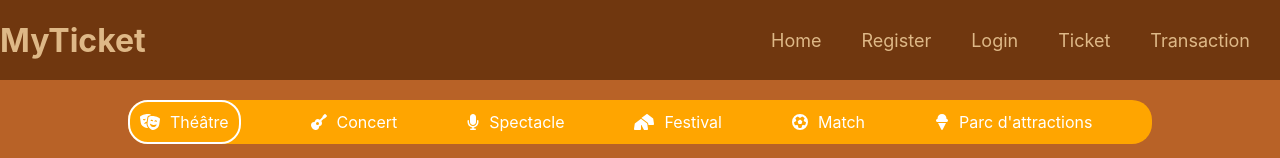
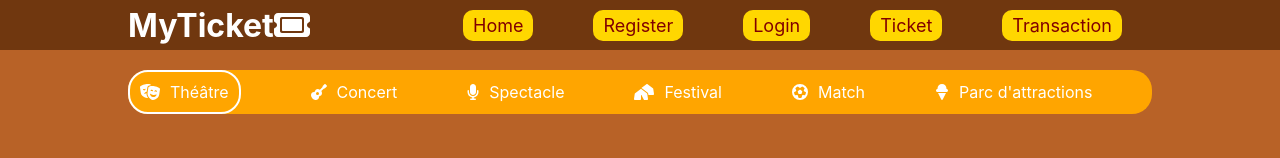
Before and after one commit to AJCSteeve/projet-fil-rouge-React, a React (Create React App) app: page / in a window 1280 px wide. Shown: the top 158 px of the page. Built offline with nearby package versions, Linux system fonts and the light colour scheme.

Commit message:
navbar fix

```diff
--- a/src/App.js
+++ b/src/App.js
@@ -21,8 +21,8 @@ import Navbar from "./components/navbar/Navbar";
 function App() {
     return (
         <div className="App">
-            <div className="main">
-            <><Navbar /></>
+            <div className='my-custom-bg'>
+                <><Navbar/></>
                 <Routes>
                     {/* Routes about user account :
                 - register
@@ -51,7 +51,6 @@ function App() {
                 {/*fixme the background image isn't displayed, while the picture URL is right.*/}
                 <div className='bg-image p-5 text-center shadow-1-strong rounded mb-5 text-light'></div>
             </div>
-            <><Footer /></>
         </div>
     );
 }
--- a/src/components/navbar/Navbar.js
+++ /dev/null
@@ -1,20 +0,0 @@
-import { Nav } from "react-bootstrap";
-import { MenuItems } from "./MenuItems";
-import './navbar.css';
-
-export default function Navbar() {
-    return (
-        <Nav className="NavbarItems">
-            <h1 className="Navbar-logo">MyTicket</h1>
-            <ul className="navbar-ul">
-                {MenuItems.map((item, index) => {
-                    return (
-                        <li key={index}>
-                            <a  className={`nav-links ${item.colorClass}`}href={item.url}>{item.Title}</a>
-                        </li>
-                    );
-                })}
-            </ul>
-        </Nav>
-    );
-}
--- a/src/components/navbar/navbar.css
+++ b/src/components/navbar/navbar.css
@@ -1,30 +1,33 @@
-body {
-    margin: 0;
-    padding: 0;
+.navbar {
+    height: 50px;
+    background-color: #70370f;
+    display: flex;
+    justify-content: center;
 }
 
-.NavbarItems {
-    background-color: #70370f;
-    color: burlywood;
-    margin: 0;
-    padding: 0;
-    height: 80px;
+.navContainer {
     display: flex;
+    width: 100%;
+    max-width: 1024px;
+    color: white;
     align-items: center;
     justify-content: space-between;
 }
 
 .logo {
-    color: burlywood;
-    padding: 10px;
-    font-size: 25px;
+    font-weight: bold;
+    font-size: xx-large;
 }
 
-.navbar-ul {
-    color: burlywood;
-    list-style: none;
-    margin: 0;
-    padding: 0;
+.navButton {
+    margin-left: 20px;
+    border: none;
+    padding: 5px 10px;
+    cursor: pointer;
+    background-color: gold;
+    color: maroon;
+    border-radius: 10px;
+    text-decoration: none;
 }
 
 li {
@@ -35,8 +38,3 @@ li {
     padding: 10px;
     margin-right: 20px;
 }
-
-.nav-links {
-    color: burlywood;
-    text-decoration: none;
-}
```
Lines whose indentation alone changed are shown as unchanged.
